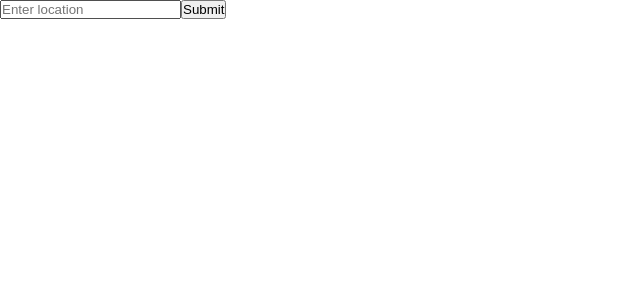
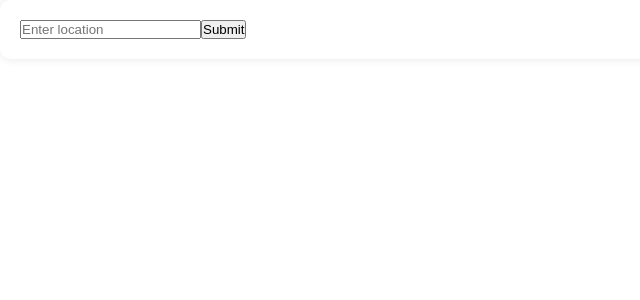
Before and after one commit to Pelani2/resp-practice, a React (Create React App) app: page / in a window 1280 px wide. Shown: the top 300 px of the page, without its empty margins (0-640 px from the left). Built offline with nearby package versions, Linux system fonts and the light colour scheme.

Commit message:
form styles

```diff
--- /dev/null
+++ b/src/components/Location/LocationStyles.ts
@@ -0,0 +1,8 @@
+import styled from "styled-components";
+
+export const StyledForm = styled.form`
+    background-color: white;
+    border-radius: 10px;
+    box-shadow: 0px 0px 10px rgba(0, 0, 0, 0.1);
+    padding: 20px;
+`;
--- a/src/components/Location/index.tsx
+++ b/src/components/Location/index.tsx
@@ -1,6 +1,7 @@
 import React, { useState } from "react";
 import { useDispatch } from "react-redux";
 import { setLocation } from "../../redux/actions/locationSlice";
+import { StyledForm } from "./LocationStyles";
 
 const Location: React.FC = () => {
     const [inputLocation, setInputLocation] = useState("");
@@ -12,7 +13,7 @@ const Location: React.FC = () => {
     };
 
     return (
-        <form onSubmit={handleSubmit}>
+        <StyledForm onSubmit={handleSubmit}>
             <input
                 type="text"
                 value={inputLocation}
@@ -24,7 +25,7 @@ const Location: React.FC = () => {
             >
                 Submit
             </button>
-        </form>
+        </StyledForm>
     );
 };
 
```
